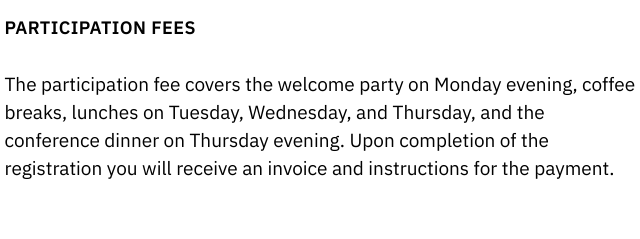
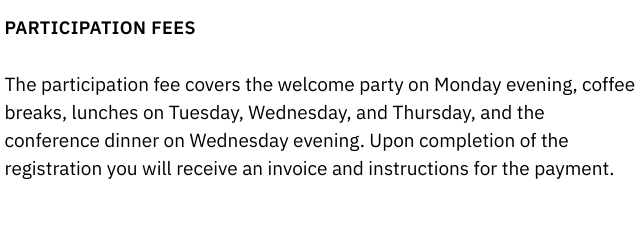
Before and after one commit to ExpertTrout9232/ise-ostrava-2026, a website: page src/registration.html in a window 1280 px wide. Shown: the part 710-949 px from the top of the page, 308-948 px from the left. Drawn offline with Linux system fonts and the light colour scheme.

Commit message:
fix: fix the day of the conference dinner on the registration subpage

```diff
--- a/src/registration.html
+++ b/src/registration.html
@@ -216,7 +216,7 @@
 
             <p class="mb-15">
               The participation fee covers the welcome party on Monday evening, coffee breaks, lunches on Tuesday,
-              Wednesday, and Thursday, and the conference dinner on Thursday evening. Upon completion of the
+              Wednesday, and Thursday, and the conference dinner on Wednesday evening. Upon completion of the
               registration you will receive an invoice and instructions for the payment.
             </p>
 
```
